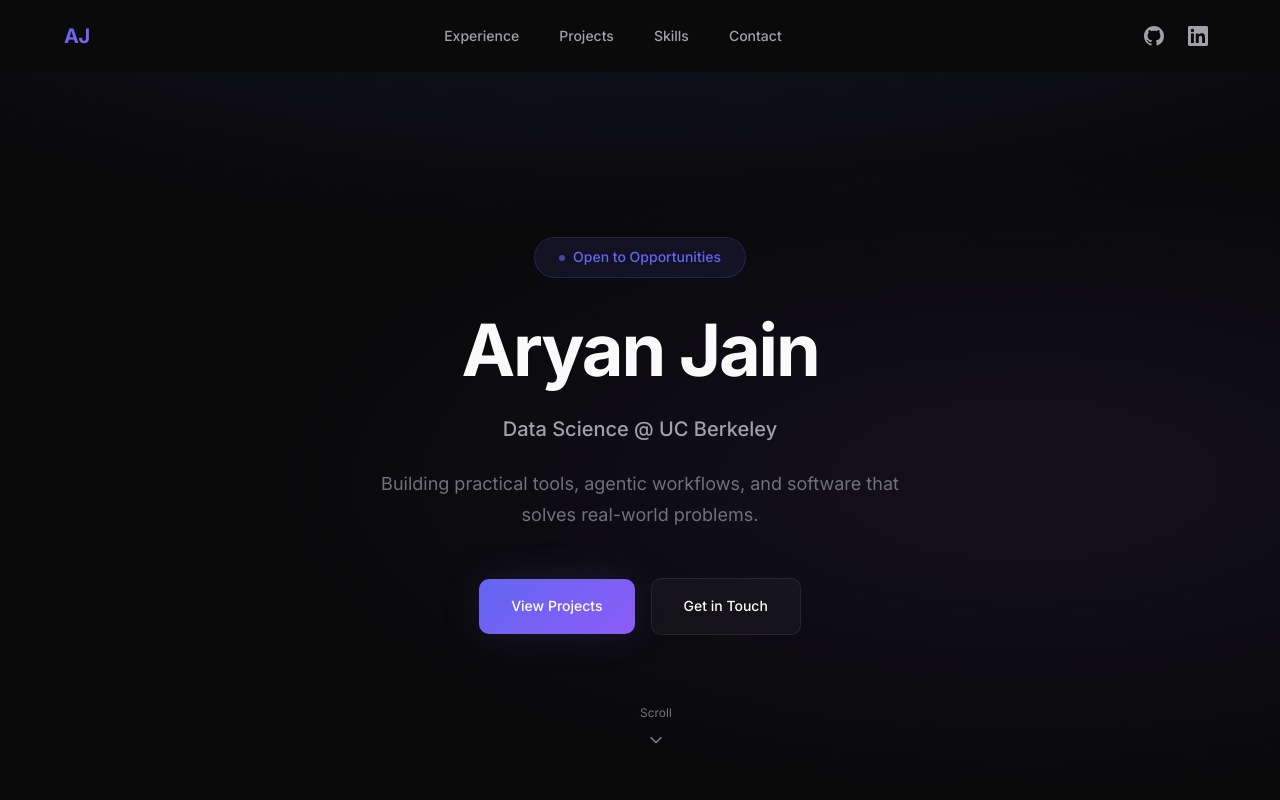
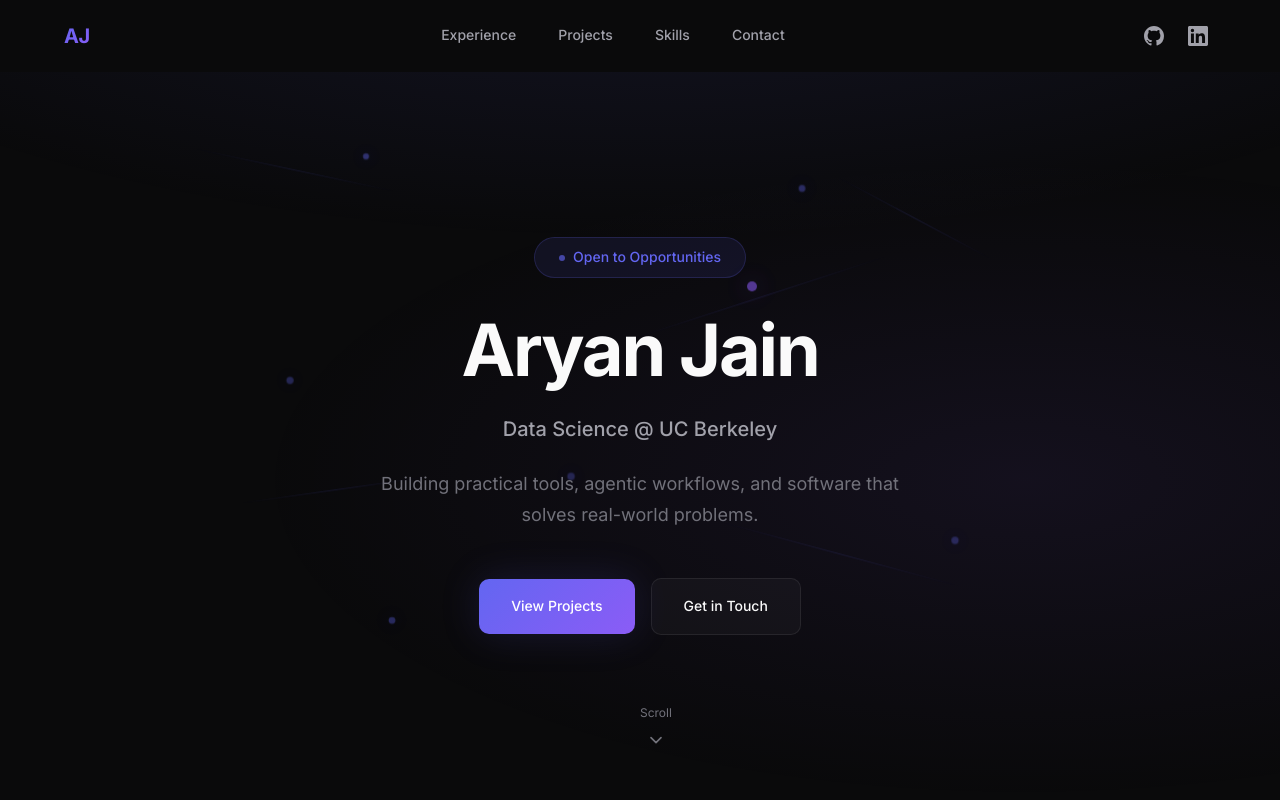
Before and after one commit to aryanj2374/aryanj2374.github.io, a React (Vite) app: page / in a window 1280 px wide. Shown: the top 800 px of the page. Built offline with nearby package versions, Linux system fonts and the light colour scheme.

Commit message:
Added details to hero section, updated nav bar to show current section

```diff
--- a/src/App.css
+++ b/src/App.css
@@ -16,13 +16,14 @@
   z-index: 100;
   transition: all var(--transition-base);
   background: var(--color-bg-primary);
+  border-bottom: 1px solid transparent;
 }
 
 .nav--scrolled {
   background: rgba(10, 10, 11, 0.85);
   backdrop-filter: blur(20px);
   -webkit-backdrop-filter: blur(20px);
-  border-bottom: 1px solid var(--glass-border);
+  border-bottom-color: var(--glass-border);
 }
 
 .nav__container {
@@ -50,12 +51,20 @@
   font-weight: 500;
   color: var(--color-text-secondary);
   border-radius: var(--radius-md);
+  border: 1px solid transparent;
   transition: all var(--transition-fast);
 }
 
 .nav__link:hover {
   color: var(--color-text-primary);
   background: rgba(255, 255, 255, 0.05);
+  border-color: transparent;
+}
+
+.nav__link--active {
+  color: var(--color-text-primary);
+  background: rgba(99, 102, 241, 0.12);
+  border: 1px solid rgba(99, 102, 241, 0.25);
 }
 
 .nav__socials {
@@ -137,6 +146,58 @@
   overflow: hidden;
 }
 
+.hero__constellation {
+  position: absolute;
+  inset: 0;
+  pointer-events: none;
+  z-index: 0;
+  opacity: 0.7;
+  animation: constellationDrift 18s ease-in-out infinite;
+}
+
+.constellation-line {
+  position: absolute;
+  height: 1px;
+  background: linear-gradient(90deg, rgba(99, 102, 241, 0), rgba(99, 102, 241, 0.45), rgba(99, 102, 241, 0));
+  opacity: 0.45;
+}
+
+.constellation-node {
+  position: absolute;
+  width: 6px;
+  height: 6px;
+  border-radius: 50%;
+  background: rgba(99, 102, 241, 0.7);
+  box-shadow: 0 0 18px rgba(99, 102, 241, 0.55);
+  animation: nodePulse 3.2s ease-in-out infinite;
+}
+
+.constellation-node.node--primary {
+  width: 10px;
+  height: 10px;
+  background: rgba(139, 92, 246, 0.9);
+  box-shadow: 0 0 28px rgba(139, 92, 246, 0.75);
+}
+
+.line--1 { width: 220px; top: 22%; left: 14%; transform: rotate(12deg); }
+.line--2 { width: 280px; top: 38%; left: 48%; transform: rotate(-18deg); }
+.line--3 { width: 200px; top: 62%; left: 18%; transform: rotate(-8deg); }
+.line--4 { width: 260px; top: 70%; left: 55%; transform: rotate(15deg); }
+.line--5 { width: 180px; top: 28%; left: 64%; transform: rotate(28deg); }
+
+.node--primary { top: 36%; left: 58%; animation-delay: 0s; }
+.node--1 { top: 20%; left: 28%; animation-delay: 0.4s; }
+.node--2 { top: 24%; left: 62%; animation-delay: 0.8s; }
+.node--3 { top: 48%; left: 22%; animation-delay: 1.2s; }
+.node--4 { top: 60%; left: 44%; animation-delay: 1.6s; }
+.node--5 { top: 68%; left: 74%; animation-delay: 2s; }
+.node--6 { top: 78%; left: 30%; animation-delay: 2.4s; }
+
+.hero__content {
+  position: relative;
+  z-index: 1;
+}
+
 .hero__content {
   max-width: 800px;
   padding: var(--space-xl) 0;
@@ -179,6 +240,26 @@
 
   50% {
     opacity: 0.5;
+  }
+}
+
+@keyframes nodePulse {
+  0%, 100% {
+    transform: scale(1);
+    opacity: 0.9;
+  }
+  50% {
+    transform: scale(1.25);
+    opacity: 0.6;
+  }
+}
+
+@keyframes constellationDrift {
+  0%, 100% {
+    transform: translateY(0) translateX(0);
+  }
+  50% {
+    transform: translateY(-8px) translateX(6px);
   }
 }
 
@@ -424,6 +505,46 @@
   height: 20px;
 }
 
+.back-to-top {
+  position: fixed;
+  bottom: 28px;
+  right: 28px;
+  width: 44px;
+  height: 44px;
+  display: inline-flex;
+  align-items: center;
+  justify-content: center;
+  border-radius: 50%;
+  border: 1px solid var(--glass-border);
+  background: rgba(15, 15, 18, 0.85);
+  color: var(--color-text-secondary);
+  backdrop-filter: blur(12px);
+  -webkit-backdrop-filter: blur(12px);
+  box-shadow: var(--shadow-sm);
+  opacity: 0;
+  pointer-events: none;
+  transform: translateY(8px);
+  transition: all var(--transition-base);
+  z-index: 120;
+}
+
+.back-to-top svg {
+  width: 18px;
+  height: 18px;
+}
+
+.back-to-top--visible {
+  opacity: 1;
+  pointer-events: auto;
+  transform: translateY(0);
+}
+
+.back-to-top:hover {
+  color: var(--color-text-primary);
+  border-color: var(--color-border-hover);
+  box-shadow: var(--shadow-md);
+}
+
 @media (max-width: 960px) {
   .hero-artifact__cards {
     grid-template-columns: 1fr;
@@ -435,6 +556,10 @@
 
   .projects__artifact {
     justify-content: flex-start;
+  }
+
+  .hero__constellation {
+    opacity: 0.45;
   }
 }
 
--- a/src/App.jsx
+++ b/src/App.jsx
@@ -129,6 +129,12 @@ const Icons = {
       <path d="M10 14.66V17c0 .55-.47.98-.97 1.21C7.85 18.75 7 20.24 7 22" />
       <path d="M14 14.66V17c0 .55.47.98.97 1.21C16.15 18.75 17 20.24 17 22" />
       <path d="M18 2H6v7a6 6 0 0012 0V2z" />
+    </svg>
+  ),
+  ArrowUp: () => (
+    <svg width="18" height="18" viewBox="0 0 24 24" fill="none" stroke="currentColor" strokeWidth="2" strokeLinecap="round" strokeLinejoin="round">
+      <path d="M12 19V5" />
+      <polyline points="5 12 12 5 19 12" />
     </svg>
   )
 }
@@ -296,6 +302,51 @@ function useReveal() {
 function Navigation() {
   const isScrolled = useScrolled()
   const [mobileMenuOpen, setMobileMenuOpen] = useState(false)
+  const [activeSection, setActiveSection] = useState('')
+
+  useEffect(() => {
+    const sections = NAV_LINKS
+      .map(link => document.querySelector(link.href))
+      .filter(Boolean)
+
+    if (!sections.length) {
+      return undefined
+    }
+
+    let sectionData = []
+    const updateSectionData = () => {
+      sectionData = sections
+        .map(section => ({ id: `#${section.id}`, top: section.offsetTop }))
+        .sort((a, b) => a.top - b.top)
+    }
+
+    const handleScroll = () => {
+      if (!sectionData.length) return
+      const scrollPos = window.scrollY + 140
+      let current = ''
+      sectionData.forEach(section => {
+        if (scrollPos >= section.top) {
+          current = section.id
+        }
+      })
+      setActiveSection(current)
+    }
+
+    const handleResize = () => {
+      updateSectionData()
+      handleScroll()
+    }
+
+    updateSectionData()
+    handleScroll()
+
+    window.addEventListener('scroll', handleScroll, { passive: true })
+    window.addEventListener('resize', handleResize)
+    return () => {
+      window.removeEventListener('scroll', handleScroll)
+      window.removeEventListener('resize', handleResize)
+    }
+  }, [])
 
   return (
     <nav className={`nav ${isScrolled ? 'nav--scrolled' : ''}`}>
@@ -307,7 +358,7 @@ function Navigation() {
             <a
               key={link.href}
               href={link.href}
-              className="nav__link"
+              className={`nav__link ${activeSection === link.href ? 'nav__link--active' : ''}`}
               onClick={() => setMobileMenuOpen(false)}
             >
               {link.label}
@@ -358,6 +409,21 @@ function Navigation() {
 function Hero() {
   return (
     <section className="hero" id="hero">
+      <div className="hero__constellation" aria-hidden="true">
+        <span className="constellation-line line--1" />
+        <span className="constellation-line line--2" />
+        <span className="constellation-line line--3" />
+        <span className="constellation-line line--4" />
+        <span className="constellation-line line--5" />
+
+        <span className="constellation-node node--primary" />
+        <span className="constellation-node node--1" />
+        <span className="constellation-node node--2" />
+        <span className="constellation-node node--3" />
+        <span className="constellation-node node--4" />
+        <span className="constellation-node node--5" />
+        <span className="constellation-node node--6" />
+      </div>
       <div className="container">
         <div className="hero__content hero__content--center">
           <div className="hero__badge animate-fadeInUp">
@@ -580,7 +646,7 @@ function Skills() {
           Skills & <span className="gradient-text">Technologies</span>
         </h2>
         <p className="section-subtitle reveal">
-          Technologies and tools I use to bring ideas to life.
+          Technologies and tools I have experience with.
         </p>
 
         <div className="skills__categories">
@@ -678,6 +744,24 @@ function Footer() {
 }
 
 // =============================================================================
+// BACK TO TOP BUTTON
+// =============================================================================
+
+function BackToTop() {
+  const isVisible = useScrolled(300)
+
+  return (
+    <a
+      href="#hero"
+      className={`back-to-top ${isVisible ? 'back-to-top--visible' : ''}`}
+      aria-label="Back to top"
+    >
+      <Icons.ArrowUp />
+    </a>
+  )
+}
+
+// =============================================================================
 // MAIN APP COMPONENT
 // =============================================================================
 
@@ -692,6 +776,7 @@ function App() {
         <Skills />
         <Contact />
       </main>
+      <BackToTop />
       <Footer />
     </>
   )
```
